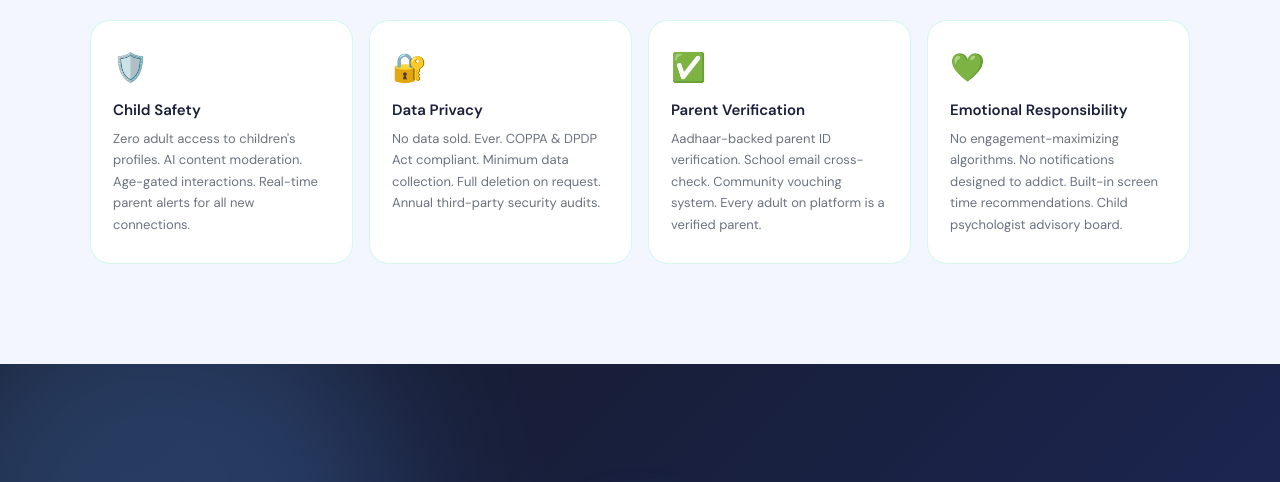
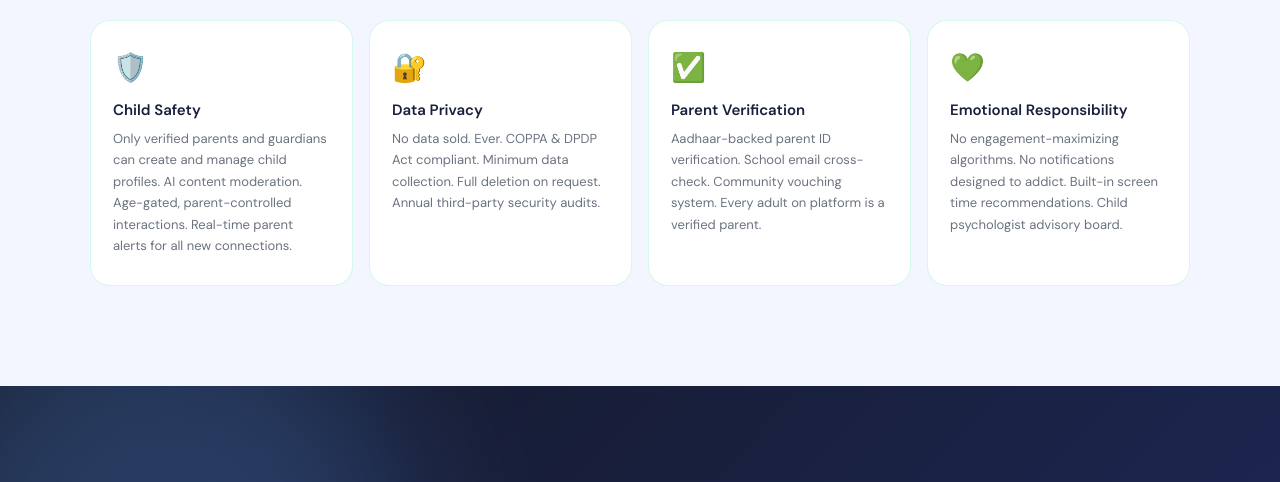
Before and after one commit to Malik8122/onlypals-website, a plain HTML site: page index.html in a window 1280 px wide. Shown: the part 10600-11082 px from the top of the page. Drawn offline with nearby package versions, Linux system fonts and the light colour scheme.

Commit message:
Update index.html
kvfk

```diff
--- a/index.html
+++ b/index.html
@@ -869,7 +869,7 @@
       <div class="ethics-card">
         <div class="ethics-icon">🛡️</div>
         <h4>Child Safety</h4>
-        <p>Zero adult access to children's profiles. AI content moderation. Age-gated interactions. Real-time parent alerts for all new connections.</p>
+        <p>Only verified parents and guardians can create and manage child profiles. AI content moderation. Age-gated, parent-controlled interactions. Real-time parent alerts for all new connections.</p>
       </div>
       <div class="ethics-card">
         <div class="ethics-icon">🔐</div>
```
